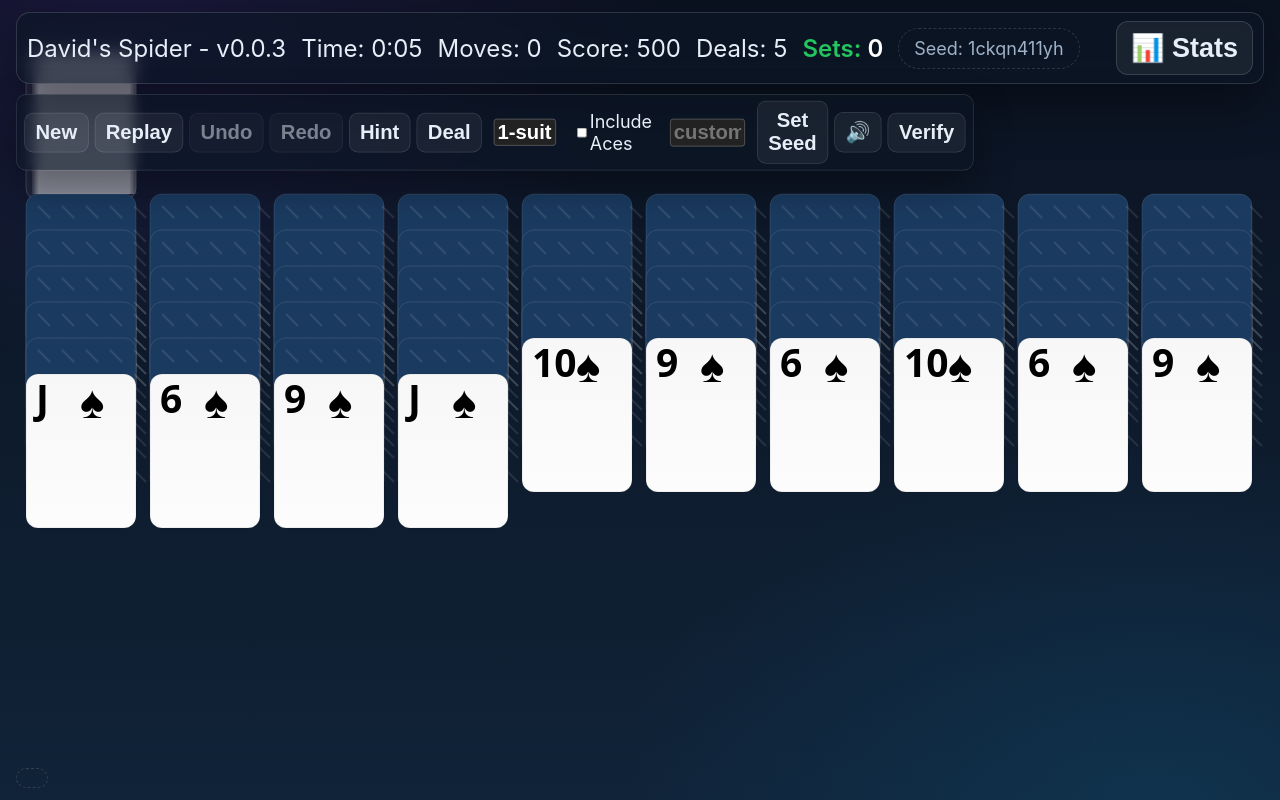
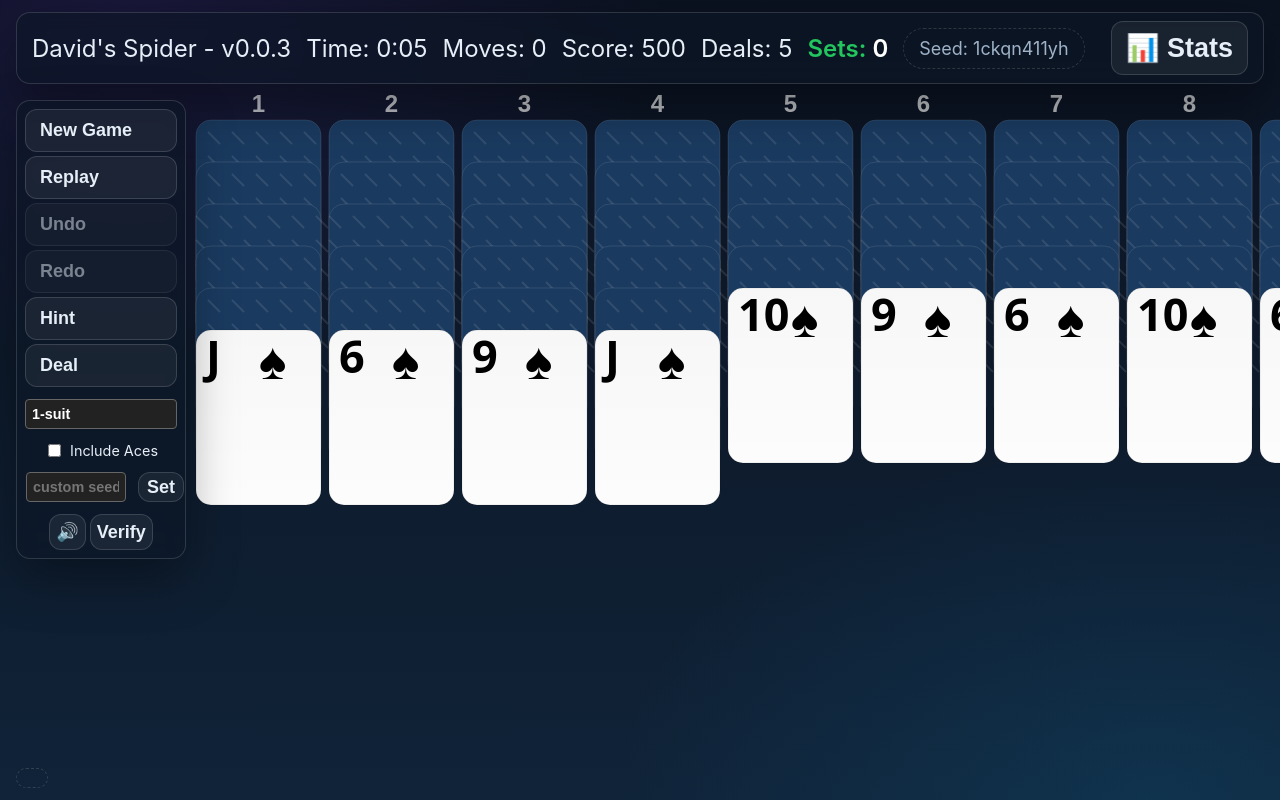
Before and after one commit to david-slimp/Spider, a website: page index.html in a window 1280 px wide. Drawn offline with Linux system fonts and the light colour scheme.

Commit message:
Update index.html - UI/UX improvements and bug fixes

```diff
--- a/index.html
+++ b/index.html
@@ -17,14 +17,59 @@
       color:var(--text);
       overflow:hidden;
     }
-    #hud{position:fixed;left:16px;right:16px;top:12px;display:flex;gap:10px;flex-wrap:wrap;align-items:center;z-index:10; font-size: 1.5em;}
-    .card{display:flex;gap:8px;align-items:center;background:var(--panel);border:1px solid var(--border);border-radius:14px;padding:8px 10px;box-shadow:var(--shadow);backdrop-filter:blur(8px)}
+    #hud {
+      position: fixed;
+      left: 16px;
+      right: 16px;
+      top: 12px;
+      display: flex;
+      flex-direction: column;
+      gap: 10px;
+      z-index: 10;
+      font-size: 1.5em;
+    }
+
+    #top-bar {
+      display: flex;
+      justify-content: space-between;
+      align-items: center;
+      width: 100%;
+      background: var(--panel);
+      border: 1px solid var(--border);
+      border-radius: 14px;
+      padding: 8px 15px;
+      box-shadow: var(--shadow);
+      backdrop-filter: blur(8px);
+    }
+
+    #menu-bar {
+      position: fixed;
+      left: 16px;
+      top: 100px;
+      width: 170px;
+      display: flex;
+      flex-direction: column;
+      gap: 4px;
+      z-index: 10;
+    }
+
+    .card {
+      display: flex;
+      gap: 8px;
+      align-items: center;
+      background: var(--panel);
+      border: 1px solid var(--border);
+      border-radius: 14px;
+      padding: 8px 10px;
+      box-shadow: var(--shadow);
+      backdrop-filter: blur(8px);
+    }
     button,select,input[type="text"]{appearance:none;border:1px solid var(--border);background:rgba(255,255,255,.06);color:var(--text);padding:10px 14px;border-radius:12px;font-weight:600;cursor:pointer; font-size: 1.125em;}
     button:hover{transform:translateY(-1px)}
     button:disabled{opacity:.5;cursor:not-allowed}
     .pill{padding:9px 15px;border-radius:999px;border:1px dashed var(--border);font-size:18px;color:var(--muted)}
     #status{position:fixed;left:16px;right:16px;bottom:12px;display:flex;gap:12px;align-items:center;flex-wrap:wrap;z-index:10}
-    #game{position:fixed;inset:0}
+    #game{position:fixed;left:186px;right:0;top:0;bottom:0;overflow:hidden}
     #difficulty{ margin:0 8px; padding:2px 4px; border-radius:4px; border:1px solid #666; background:#222; color:#fff; }
     .aces-toggle { display: inline-flex; align-items: center; margin: 0 8px; cursor: pointer; user-select: none; }
     .aces-toggle input { margin-right: 4px; }
@@ -217,7 +262,7 @@
 </head>
 <body>
   <div id="hud">
-    <div class="card" style="margin-bottom: 10px; width: 100%; display: flex; justify-content: space-between; align-items: center;">
+    <div id="top-bar">
       <div style="display: flex; gap: 15px; align-items: center;">
         <div>David's Spider - v0.0.3</div>
         <div>Time: <span id="time">0:00</span></div>
@@ -227,29 +272,41 @@
         <div style="color: #22c55e; font-weight: 600;">Sets: <span id="sets-counter" style="color: white;">0</span></div>
         <div class="pill">Seed: <span id="seedLabel"></span></div>
       </div>
-      <button id="showStats" style="margin-left: auto;">📊 Stats</button>
+      <button id="showStats">📊 Stats</button>
     </div>
-    <div class="card" style="gap:8px; transform: scale(0.75); transform-origin: left top; margin-top: -10px;">
-      <button id="newBtn" title="N">New</button>
-      <button id="replayBtn" title="Replay seed">Replay</button>
-      <button id="undoBtn" title="U">Undo</button>
-      <button id="redoBtn" title="R">Redo</button>
-      <button id="hintBtn" title="H">Hint</button>
-      <button id="dealBtn" title="D">Deal</button> <span id="dealReason" class="pill" style="display:none"></span>
-      <select id="difficulty">
+  </div>
+
+  <div id="menu-bar">
+    <div class="card" style="padding: 8px; display: flex; flex-direction: column; gap: 4px;">
+      <button id="newBtn" title="N" style="width: 100%; text-align: left;">New Game</button>
+      <button id="replayBtn" title="Replay seed" style="width: 100%; text-align: left;">Replay</button>
+      <button id="undoBtn" title="U" style="width: 100%; text-align: left;">Undo</button>
+      <button id="redoBtn" title="R" style="width: 100%; text-align: left;">Redo</button>
+      <button id="hintBtn" title="H" style="width: 100%; text-align: left;">Hint</button>
+      <button id="dealBtn" title="D" style="width: 100%; text-align: left; margin-bottom: 8px;">Deal</button>
+
+      <select id="difficulty" style="width: 100%; margin-bottom: 8px; padding: 6px; font-size: 0.9em;">
         <option value="1-suit" selected>1-suit</option>
         <option value="2-suit">2-suit</option>
         <option value="4-suit">4-suit</option>
       </select>
-      <label class="aces-toggle">
+
+      <label style="display: flex; align-items: center; gap: 6px; margin-bottom: 8px; font-size: 0.9em;">
         <input type="checkbox" id="includeAces">
         <span>Include Aces</span>
       </label>
-      <input id="seedInput" class="seedbox" type="text" placeholder="custom seed"/>
-      <button id="setSeedBtn">Set Seed</button>
-      <button id="muteBtn">🔊</button>
-      <button id="verifyBtn" title="Check deck & invariants">Verify</button>
+
+      <div style="display: flex; gap: 4px; margin-bottom: 8px;">
+        <input id="seedInput" type="text" placeholder="custom seed" style="flex: 1; padding: 6px; font-size: 0.9em;"/>
+        <button id="setSeedBtn" style="padding: 0 8px;">Set</button>
+      </div>
+
+      <div style="display: flex; gap: 4px;">
+        <button id="muteBtn" style="flex: 1; padding: 6px;">🔊</button>
+        <button id="verifyBtn" title="Check deck & invariants" style="flex: 1; padding: 6px;">Verify</button>
+      </div>
     </div>
+    <span id="dealReason" class="pill" style="display:none; margin-top: 6px; text-align: center; font-size: 0.9em;"></span>
   </div>
 
   <canvas id="game"></canvas>
@@ -434,7 +491,7 @@
       }
 
       function thud() {
-        generateSound(80, 0.2, 'sine', 0.3);
+        generateSound(100, 0.3, 'sine', 0.8);  // Increased gain from 0.3 to 0.5
       }
 
       function chord() {
@@ -849,10 +906,14 @@
       canvas.height=window.innerHeight;
       W=canvas.width;
       H=canvas.height;
-      const availW=W - margin*2 - gap*9;
-      cardW=clamp(Math.floor(availW/10), 68, 116);
-      cardH=Math.floor(cardW*1.4);
-      topArea=Math.max(150, cardH+40);
+      margin=0;
+      cardW=125;
+      cardH=cardW*1.4;
+      overlapUp=cardH/4;
+      overlapDown=cardH/4;
+      topArea=120;
+      // Position the first column at 10px from the left edge
+      colX=c=>10 + c*(cardW+8);
       overlapUp=Math.floor(cardH*0.24);
       overlapDown=Math.floor(cardH*0.30);
 
@@ -896,8 +957,8 @@
     }, { passive: false });
     window.addEventListener('resize', resize);
 
-    const colX = (i)=> margin + i*(cardW+gap);
-    const pileY = ()=> margin + 20;
+    let colX = (i) => margin + i * (cardW + gap);
+    const pileY = () => margin + 20;
 
     function drawRounded(x,y,w,h,r){ ctx.beginPath(); ctx.moveTo(x+r,y); ctx.arcTo(x+w,y,x+w,y+h,r); ctx.arcTo(x+w,y+h,x,y+h,r); ctx.arcTo(x,y+h,x,y,r); ctx.arcTo(x,y,x+w,y,r); ctx.closePath(); }
 
@@ -923,9 +984,10 @@
     // }
 
     function drawCard(x,y,card){
-      const r=12;
+      const r=15;
       ctx.save();
       // Shadow removed from text
+      ctx.font = `bold ${Math.floor(cardW/5.5)}px Arial`;
 
       // Draw the card background
       drawRounded(x,y,cardW,cardH,r);
@@ -998,23 +1060,7 @@
       ctx.save();
       ctx.translate(0, -scrollY);
 
-      // stock
-      const sx=margin, sy=pileY();
-      drawRounded(sx,sy,cardW,cardH,12);
-      ctx.fillStyle='rgba(255,255,255,.06)';
-      ctx.fill();
-      ctx.strokeStyle='rgba(255,255,255,.18)';
-      ctx.stroke();
-      ctx.save();
-      ctx.globalAlpha=.6;
-      ctx.fillStyle='rgba(255,255,255,.2)';
-      for(let i=0;i<Math.min(state.dealsRemaining*10,50); i+=10){
-        ctx.fillRect(sx+6+i/50*8, sy+6, cardW-12, cardH-12);
-      }
-      ctx.restore();
-      ctx.fillStyle='var(--muted)';
-      ctx.font='12px system-ui';
-      ctx.fillText('Stock', sx, sy-6);
+      // Stock visualization removed
       // Removed foundations display - now shown as a counter in the HUD
       // columns
       const y0=topArea;
@@ -1049,6 +1095,19 @@
       }
       // drag ghost (not affected by scroll)
       ctx.restore(); // Restore transform for drag ghost
+
+      // Draw column numbers (drawn after scroll restore to stay on top)
+      ctx.save();
+      ctx.font = 'bold 24px Arial';
+      ctx.fillStyle = 'rgba(255, 255, 255, 0.7)';
+      ctx.textAlign = 'center';
+      ctx.textBaseline = 'middle';
+      for(let c = 0; c < 10; c++) {
+        const x = colX(c) + cardW/2;
+        const y = topArea - 15; // Moved down slightly (from -30 to -15)
+        ctx.fillText(c + 1, x, y);
+      }
+      ctx.restore();
       if(drag.active){
         let yy=drag.y - drag.grabOffsetY;
         for(const card of drag.stack){
```
